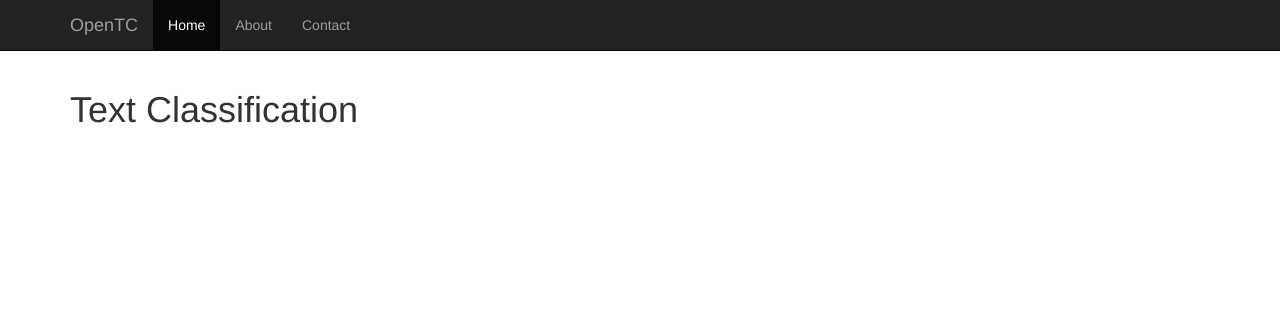
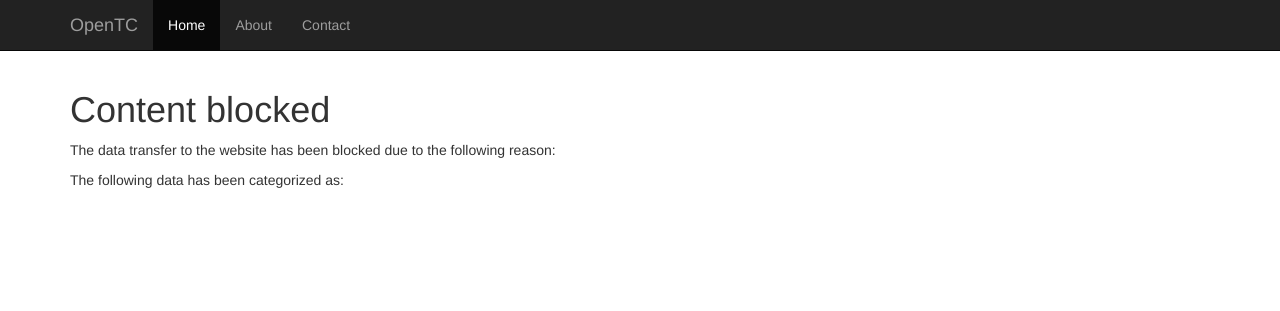
Before and after one commit to cahya-wirawan/opentc-web, a Django app: page /classifier/request_info in a window 1280 px wide. Shown: the top 311 px of the page. Run offline with Django 3.2, Linux system fonts and the light colour scheme; some libraries are stand-ins or nearby versions.

Commit message:
Added report site of the blocking data transfer

```diff
--- a/classifier/templates/classifier/request_info.html
+++ b/classifier/templates/classifier/request_info.html
@@ -1,8 +1,13 @@
 {% extends "classifier/base.html" %}
 {% block content %}
-<h1>Text Classification</h1>
+<h1>Content blocked</h1>
 
-    {% if error_message %}<p><strong>{{ error_message }}</strong></p>{% endif %}
+    {% if error_message %}
+        <p><strong>{{ error_message }}</strong></p>
+    {% else %}
+        <p>The data transfer to the website has been blocked due to the following reason:<p>
+        {% if type == "ml" %}
+            <p>The following data has been categorized as:<p>
             <ul>
             {% for name, analysis in result.items %}
                 <li><label name="{{ name }}">{{ name }}</label></li>
@@ -13,5 +18,8 @@
                 </ul>
             {% endfor %}
             </ul>
-
+        {% elif type == "cf" %}
+            <p>The data "{{ result.string }}" is a restricted string<p>
+        {% endif %}
+    {% endif %}
 {% endblock %}
--- a/classifier/views.py
+++ b/classifier/views.py
@@ -86,12 +86,13 @@ def request_submit(request):
 
 
 def request_info(request):
+    type = request.GET.get("type", "ml")
     data = request.GET.get("result", "{}")
     # if re.match("^[A-Za-z0-9\.\[\]\{\}\'\",: ]*$", data):
     if ClassifierConfig.input_data_validity.search(data):
         try:
             result = json.loads(data)
-            return render(request, 'classifier/request_info.html', {'result': result})
+            return render(request, 'classifier/request_info.html', {'type': type, 'result': result})
         except ValueError:
             return render(request, 'classifier/request_info.html', {'error_message': "The input data is not valid"})
     else:
--- a/opentcweb/urls.py
+++ b/opentcweb/urls.py
@@ -30,6 +30,7 @@ urlpatterns = [
     url(r'^$', RedirectView.as_view(url='/demo')),
     # ex: /demo/
     url(r'^demo/$', views.predict, name='predict'),
+    url(r'^report/$', views.request_info, name='request_info'),
     url(r'^classifier/', include('classifier.urls')),
     url(r'^login/$', auth_views.login, name='login'),
     url(r'^logout/$', auth_views.logout, name='logout'),
```
Lines whose indentation alone changed are shown as unchanged.
